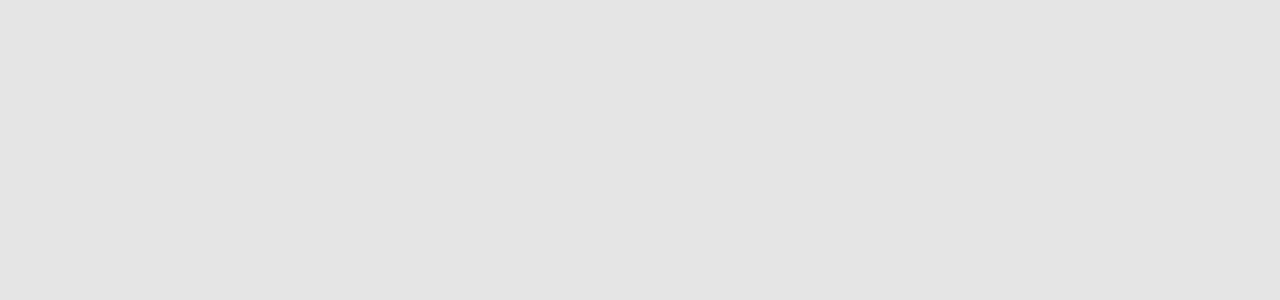
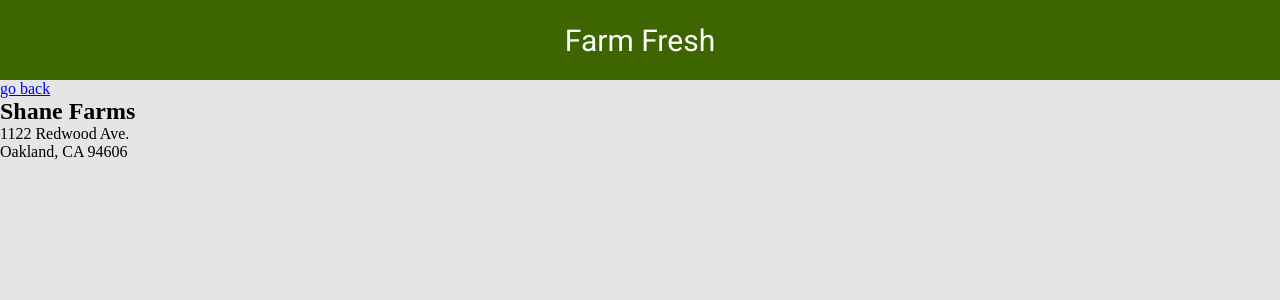
Before and after one commit to Code4Blessings/FarmFreshApp, a React (Create React App) app: page /shopper/shane-farms in a window 1280 px wide. Shown: the top 300 px of the page. Built offline with nearby package versions, Linux system fonts and the light colour scheme; sample sign-in values are in the browser's storage.

Commit message:
started shopper view inventory page

```diff
--- a/src/App.css
+++ b/src/App.css
@@ -382,3 +382,9 @@ input[type=number]::-webkit-outer-spin-button {
 	font-size: 14px;
 	color: #3d6600;
 }
+
+/********************************* SHOPPER VIEW INVENTORY **************************************************/
+
+.shopper-view-inventory-container {
+
+}
--- a/src/App.js
+++ b/src/App.js
@@ -12,6 +12,7 @@ import FarmerEditInventory from './components/FarmerEditInventory';
 import {FarmerEditInventoryContext} from './components/contexts/FarmerEditInventoryContext';
 import PrivateRoute from './components/PrivateRoute';
 import ShopperHomepage from './components/ShopperHomepage';
+import ShopperViewInventory from './components/ShopperViewInventory';
 
 function App() {
 	return (
@@ -26,6 +27,7 @@ function App() {
 				<Route path='/shopper/register' component={ShopperCreateAccountPage}/>
 
 				<PrivateRoute path='/shopper/dashboard' component={ShopperHomepage}/>
+				<PrivateRoute path='/shopper/shane-farms' component={ShopperViewInventory}/>
 
 				<PrivateRoute path='/farmer/dashboard' component={FarmerHomepage}/>
 				<PrivateRoute path='/farmer/inventory' component={FarmerEditInventory}/>
--- a/src/components/ShopperHomepage.js
+++ b/src/components/ShopperHomepage.js
@@ -19,7 +19,7 @@ const ShopperHomepage = () => {
 						<div>
 							<p className='currently-available'>Currently Available:</p>
 							<p>Pumpkins</p>
-							<a href=''>view full inventory</a>
+							<Link to='/shopper/shane-farms'>view full inventory</Link>
 						</div>
 					</div>
 					<div className='farm-row'>
@@ -31,7 +31,7 @@ const ShopperHomepage = () => {
 						<div>
 							<p>Currently Available:</p>
 							<p>Squash, Corn</p>
-							<a href=''>view full inventory</a>
+							<Link to='/shopper/shane-farms'>view full inventory</Link>
 						</div>
 					</div>
 					<div className='farm-row'>
@@ -43,7 +43,7 @@ const ShopperHomepage = () => {
 						<div>
 							<p>Currently Available:</p>
 							<p>Tomatoes, and more!</p>
-							<a href=''>view full inventory</a>
+							<Link to='/shopper/shane-farms'>view full inventory</Link>
 						</div>
 					</div>
 				</div>
--- /dev/null
+++ b/src/components/ShopperViewInventory.js
@@ -0,0 +1,25 @@
+import React from 'react';
+import Header from './Header';
+import {Link} from 'react-router-dom';
+
+const ShopperViewInventory = () => {
+    return (
+        <div>
+            <Header/>
+            <Link to='/shopper/dashboard'>go back</Link>
+            <div className='shopper-view-inventory-container'>
+                <h2>Shane Farms</h2>
+                <p>1122 Redwood Ave.</p>
+				<p>Oakland, CA 94606</p>
+                <div>
+                    <div>
+
+                    </div>
+                </div>
+
+            </div>
+        </div>
+    )
+};
+
+export default ShopperViewInventory;
```
